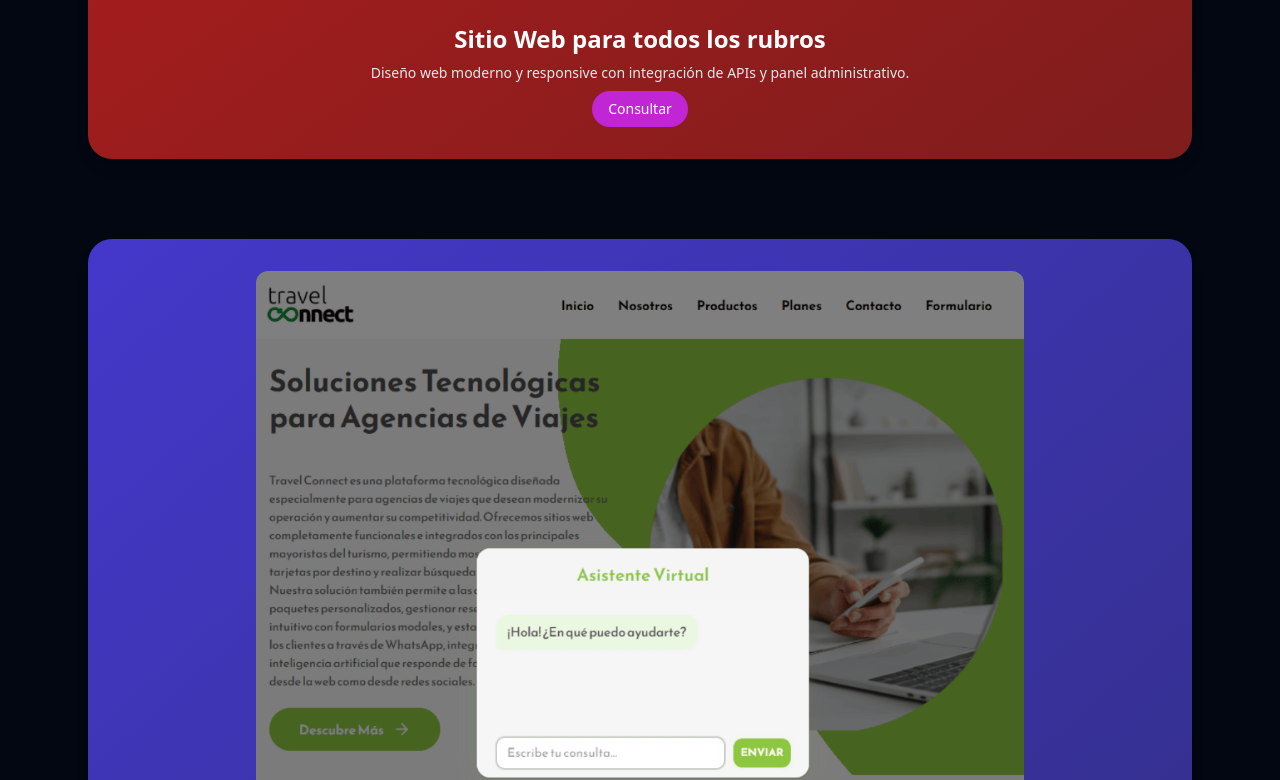
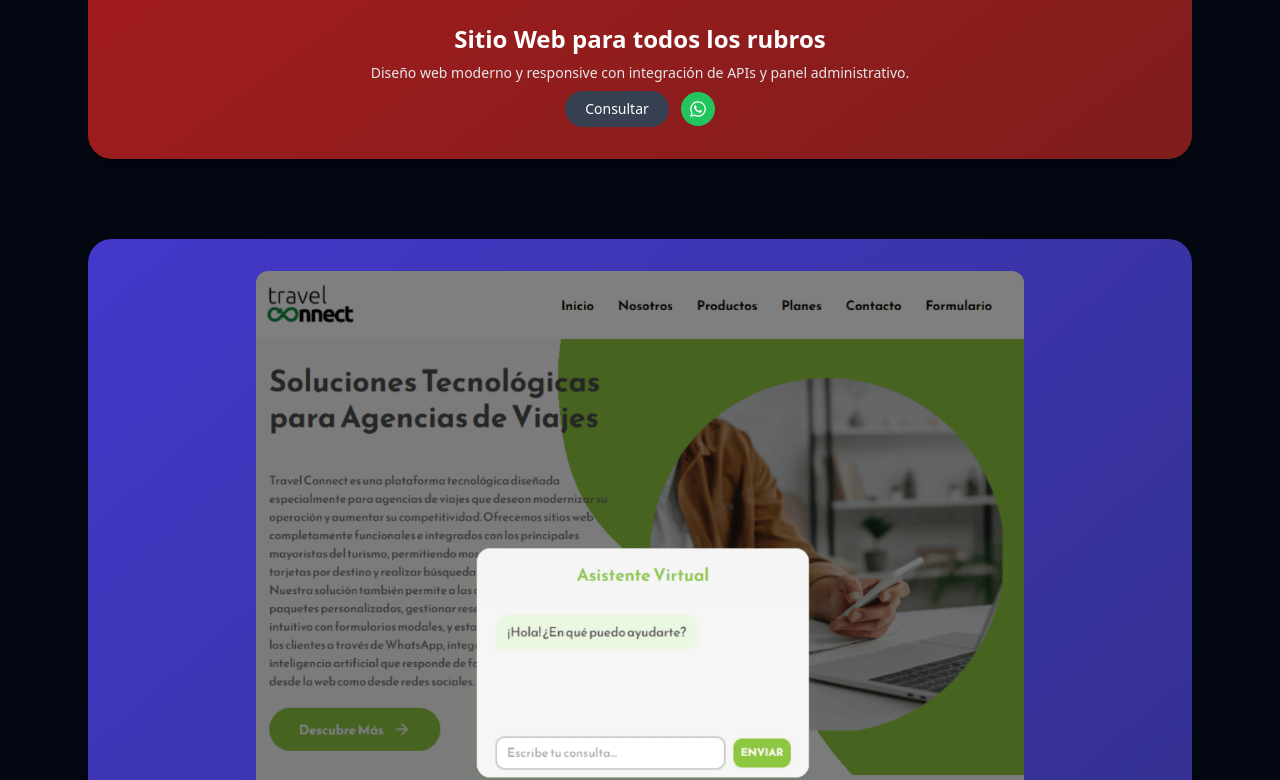
Before and after one commit to paolanovick/conCodigoART, a React (Create React App) app: page / in a window 1280 px wide. Shown: the part 3373-4153 px from the top of the page. Built offline with nearby package versions, Linux system fonts and the light colour scheme.

Commit message:
whatsapp

```diff
--- a/src/components/MockupPortfolio.jsx
+++ b/src/components/MockupPortfolio.jsx
@@ -1,5 +1,7 @@
 import React from "react";
 import { motion } from "framer-motion";
+import { FaWhatsapp } from "react-icons/fa";
+
 import laptopFrame from "../assets/mockup/laptop-frame.png";
 import phoneFrame2 from "../assets/mockup/phone-frame2.png";
 import phoneFrame from "../assets/mockup/phoneFrame.png";
@@ -59,6 +61,14 @@ export default function MockupPortfolio() {
     },
   ];
 
+  const handleOpenWhatsApp = (proyecto) => {
+    const mensaje = encodeURIComponent(
+      `Hola 👋, me interesa obtener más información sobre el proyecto: ${proyecto}.`
+    );
+    const url = `https://wa.me/5491151215750?text=${mensaje}`;
+    window.open(url, "_blank");
+  };
+
   return (
     <section className="py-20 bg-gray-950">
       <h2 className="text-4xl font-bold text-center text-white mb-12">
@@ -85,34 +95,44 @@ export default function MockupPortfolio() {
               <motion.img
                 src={p.frame}
                 alt=""
-                initial={{ x: -100, opacity: 0 }} // menos desplazamiento para mobile
+                initial={{ x: -100, opacity: 0 }}
                 whileInView={{ x: 0, opacity: 0.7 }}
                 transition={{ duration: 1, ease: "easeOut" }}
                 viewport={{ once: true }}
-                className={`
-      absolute
-      ${
+                className={`absolute ${
                   p.tipoFrame === "phoneFrame"
                     ? "bottom-[120px] sm:bottom-[160px] left-[20px] sm:left-[40px] w-[80px] sm:w-[150px] md:w-[190px] z-20"
                     : p.tipoFrame === "phone"
                     ? "bottom-[100px] sm:bottom-[100px] left-[15px] sm:left-[38px] w-[90px] sm:w-[140px] md:w-[180px] z-10"
                     : "bottom-[50px] sm:bottom-[50px] left-[5px] sm:left-[10px] w-[140px] sm:w-[190px] md:w-[260px] z-10"
-      }
-    `}
+                }`}
               />
             )}
 
             <div className="mt-8 text-center space-y-2">
               <h3 className="text-2xl font-bold">{p.titulo}</h3>
               <p className="text-gray-200 text-sm">{p.descripcion}</p>
+
+              <div className="flex items-center justify-center gap-3 mt-4">
+                {/* Botón principal: abre el chatbot */}
                 <button
                   onClick={() =>
                     window.openChatbot && window.openChatbot(p.titulo)
                   }
-                className="mt-4 bg-fuchsia-600 hover:bg-fuchsia-700 text-white text-sm px-4 py-2 rounded-full"
+                  className="bg-gray-700 hover:bg-gray-600 text-white text-sm px-5 py-2 rounded-full transition-colors duration-200"
                 >
                   Consultar
                 </button>
+
+                {/* Botón de WhatsApp */}
+                <button
+                  onClick={() => handleOpenWhatsApp(p.titulo)}
+                  className="flex items-center justify-center bg-green-500 hover:bg-green-600 text-white p-2 rounded-full transition-transform duration-200 hover:scale-110"
+                  title="Consultar por WhatsApp"
+                >
+                  <FaWhatsapp className="text-lg" />
+                </button>
+              </div>
             </div>
           </motion.div>
         ))}
```
Lines whose indentation alone changed are shown as unchanged.
